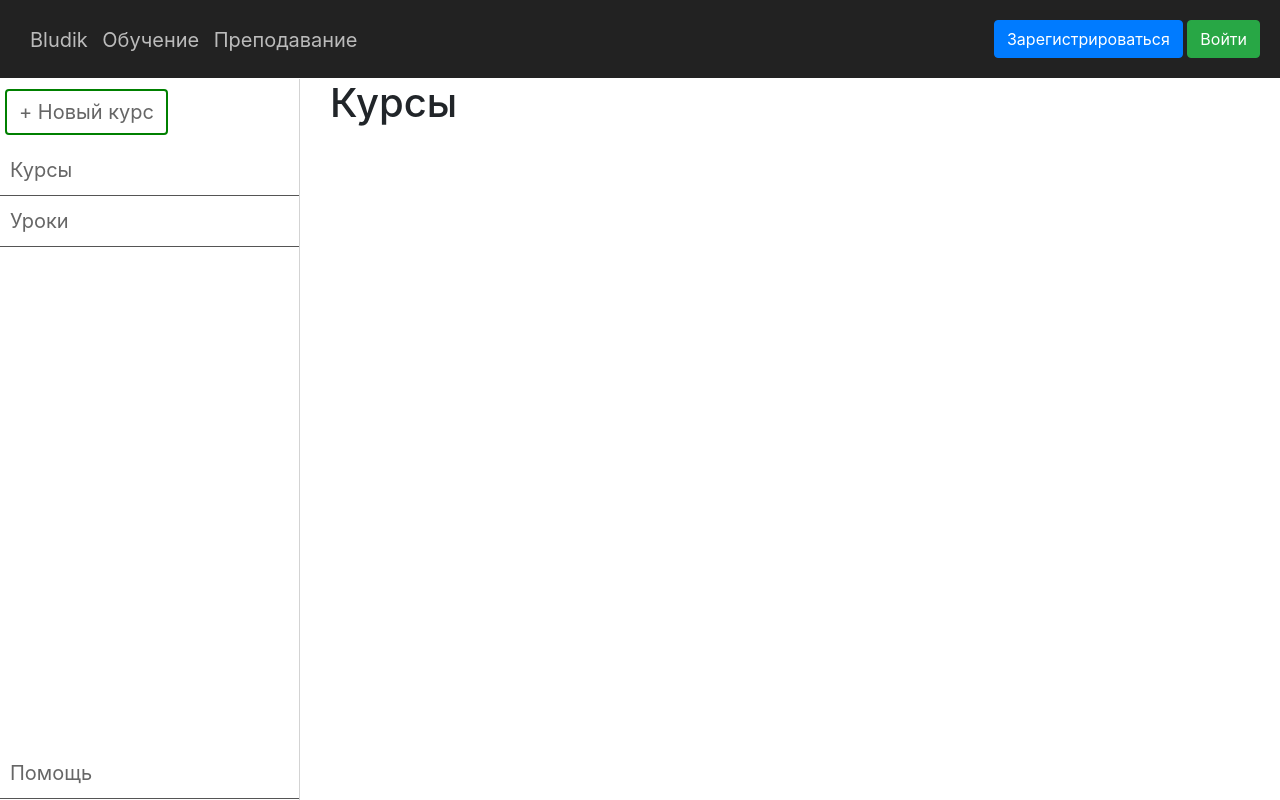
After one commit to Ha4trueKa4/Website, a Flask app: page /teach in a window 1280 px wide. The commit adds this page. Run offline with Flask 3, Linux system fonts and the light colour scheme; some libraries are stand-ins or nearby versions.

```diff
--- a/data/courses.py
+++ b/data/courses.py
@@ -12,7 +12,7 @@ class Course(SqlAlchemyBase, UserMixin, SerializerMixin):
     __tablename__ = 'cources'
 
     id = sqlalchemy.Column(sqlalchemy.Integer, primary_key=True, autoincrement=True)
-    title = sqlalchemy.Column(sqlalchemy.String, nullable=True)
+    title = sqlalchemy.Column(sqlalchemy.String)
     description = sqlalchemy.Column(sqlalchemy.String, nullable=True)
     list_of_lessons = sqlalchemy.Column(sqlalchemy.String, nullable=True)
     user_id = sqlalchemy.Column(sqlalchemy.Integer, sqlalchemy.ForeignKey("users.id"))
--- a/main.py
+++ b/main.py
@@ -44,6 +44,11 @@ def register():
     return render_template('register.html', title='Регистрация', form=form)
 
 
+@app.route('/teach')
+def teach():
+    return render_template('teach.html')
+
+
 @app.route('/learn', methods=['GET'])
 def show_courses():
     db_session.global_init('database.db')
@@ -70,6 +75,7 @@ def logout():
 def main_page():
     return render_template('main.html', title='ГЛАВНАЯ СТРАНИЦА')
 
+
 def test():
     user = User()
     user.name = "DEAN"
@@ -80,9 +86,9 @@ def test():
     db_sess.add(user)
     db_sess.commit()
 
+
 def main():
     db_session.global_init("db/database.db")
-
     app.run()
 
 
--- a/static/css/sidebar.css
+++ b/static/css/sidebar.css
@@ -31,10 +31,11 @@
     border-bottom: 1px solid #555;
 }
 
-.sidebar li a {
+.sidebar a {
     color: #666;
     text-decoration: none;
     transition: background-color 0.5s ease;
+    font-size: 20px;
 }
 
 .sidebar li a:hover {
--- /dev/null
+++ b/static/css/teach.css
@@ -0,0 +1,22 @@
+.create_btn {
+    background-color: #fff;
+    color: black;
+    border: 2px solid green;
+}
+
+.create_btn:hover {
+    background-color: green;
+    color: #fff;
+}
+
+.sidebar-up {
+    margin-top: 10px;
+}
+
+.sidebar-up .create_btn {
+    margin-left: 5px;
+}
+
+.sidebar-up ul {
+    margin-top: 10px;
+}
--- /dev/null
+++ b/templates/teach.html
@@ -0,0 +1,29 @@
+{% extends "base.html" %}
+
+{% block link %}
+    <link rel="stylesheet" href="../static/css/header.css">
+    <link rel="stylesheet" href="../static/css/sidebar.css">
+    <link rel="stylesheet" href="../static/css/teach.css">
+{% endblock %}
+
+{% block sidebar %}
+    <nav class="sidebar">
+        <div class="sidebar-up">
+            <a href="/create_course" class="btn btn-success create_btn">+ Новый курс</a>
+            <ul>
+                <li><a href="/courses">Курсы</a></li>
+                <li><a href="/lessons">Уроки</a></li>
+            </ul>
+        </div>
+        <div class="sidebar-down">
+            <ul>
+                <li><a href="/help">Помощь</a></li>
+            </ul>
+        </div>
+    </nav>
+{% endblock %}
+
+{% block content %}
+    <h1>Курсы</h1>
+    <!-- Вот здесь сыктыр нужен цикл со всеми курсами -->
+{% endblock %}
```
